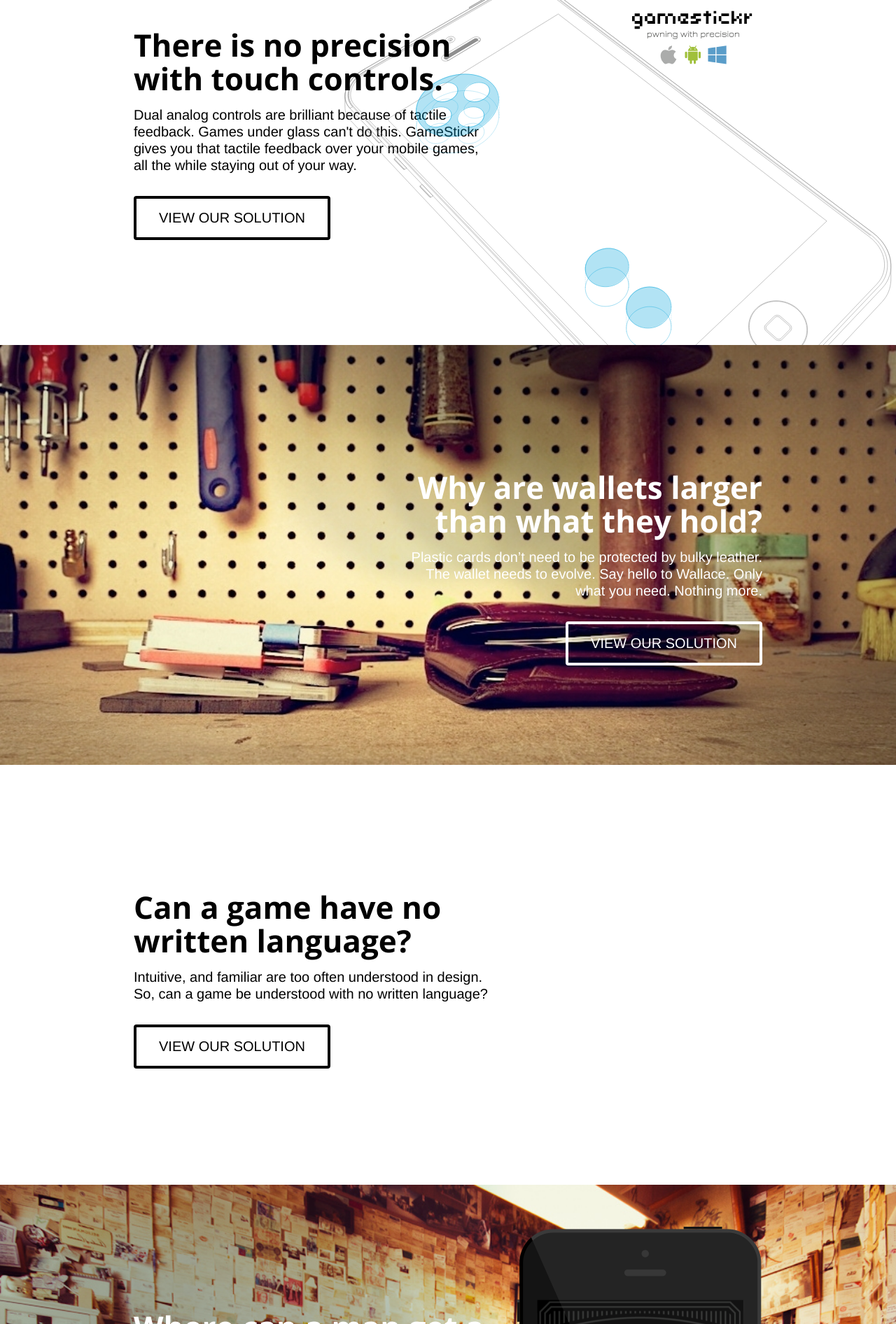
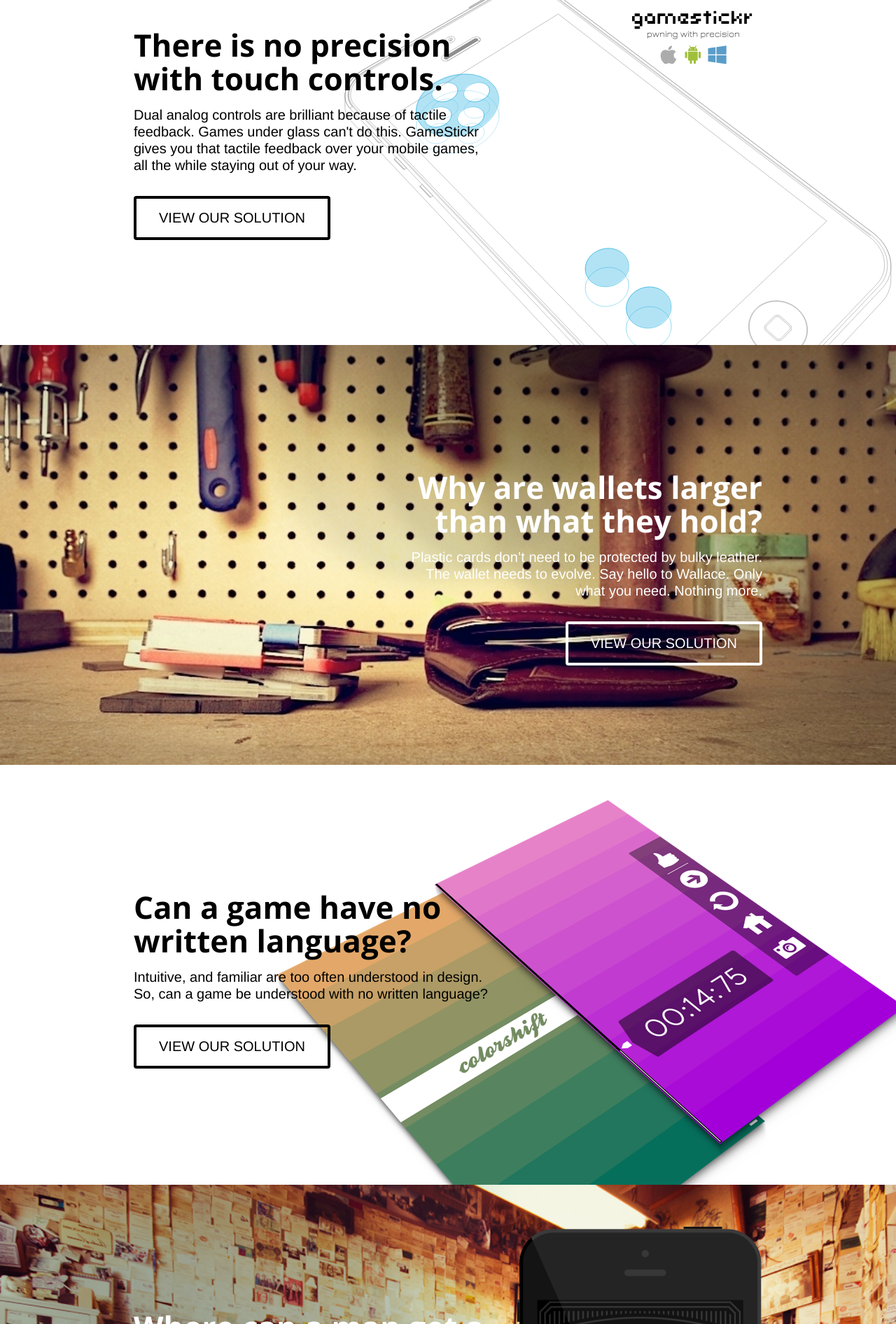
Before and after one commit to tyrale/addsubtract, a PHP site: page / in a window 1280 px wide. Shown: the part 1383-3275 px from the top of the page at 70% size. Run offline with PHP 8.4, Linux system fonts and the light colour scheme; grey boxes labelled with a size stand in for pictures from a placeholder-image service; style sheets or scripts are compiled from the project's sources; some libraries are stand-ins or nearby versions.

Commit message:
added colorshift

```diff
--- a/css/projects.less
+++ b/css/projects.less
@@ -31,7 +31,8 @@
 								right: 15%;
 								position: absolute;
 
-	}}
+	}
+}
 .propercut 		{ overflow: hidden;
 								background-image: url(../img/pc-bg.png);
 								background-size: cover;
@@ -42,7 +43,12 @@
 	}
 
 }
-.colorshift 	{ background-color: #B22222;}
+.colorshift 	{ overflow: hidden;
+	img 				{ top: 0%;
+								right: -5%;
+								position: absolute;
+	}
+}
 .noah 				{ background-color: #B22222;
 	h1 					{ white-space: nowrap;}
 	img 				{ top: 20%;
--- a/css/styles.less
+++ b/css/styles.less
@@ -18,6 +18,7 @@ body 	{ font-size: 20px;
 	h4 				{ color: white;
 							margin: 2rem 0 0.5em;
 	}
+	a 				{ transition: color ease .25s;}
 	.white 		{ background-color: white !important;
 							color: black !important;
 		a 			{ color: black;}
@@ -72,12 +73,16 @@ body 	{ font-size: 20px;
 		h1 								{ color: white;}
 		.memo 						{ line-height: 1.5rem;
 												padding-top: 0.5rem;
+												position: relative;
+												z-index: 1;
 		}
 		.button 					{ background-color: transparent;
 												border: 0.25rem solid white;
 												border-radius: 0.25rem;
 												margin-top: 2rem;
 												padding: 0;
+												position: relative;
+												z-index: 1;
 			a 							{ font-size: 1.25rem;
 												text-transform: uppercase;
 												float: left;
@@ -86,8 +91,7 @@ body 	{ font-size: 20px;
 			.ease						{ width: 100%;
 												height: 0px;
 												background-color: black;
-												    -webkit-transition: height ease .25s;
-											          	  transition: height ease .25s;
+											  transition: height ease .25s;
 			}
 			&:hover a       { color: white;}
 			&:hover .ease		{ height: 61px;}
--- a/index.html
+++ b/index.html
@@ -109,6 +109,7 @@
 				</div>
 			</div>
 		</div>
+		<img src="img/cs-img.png" alt="">
 	</section>
 
 	<section class="project propercut color">
```
Also changed, not shown: img/cs-img.png (added).
